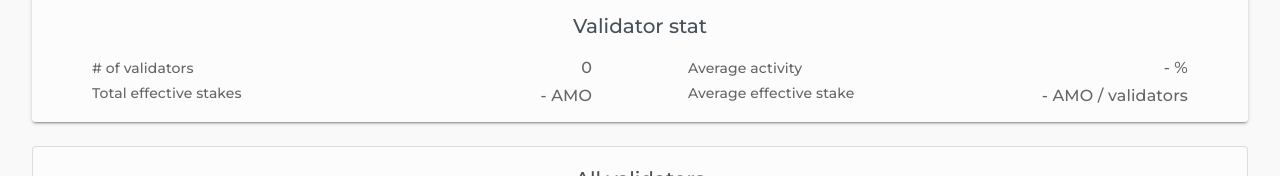
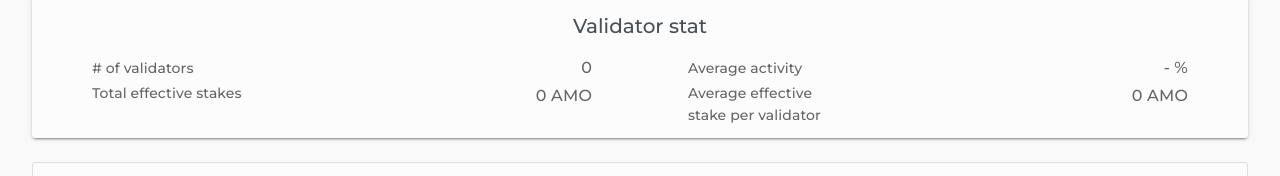
Before and after one commit to amolabs/explorer2, a Vue app in the folder vue/: page /validators in a window 1280 px wide. Shown: the part 148-324 px from the top of the page. Built offline with nearby package versions, Linux system fonts and the light colour scheme; no server answers.

Commit message:
[vue] use long format($amoLong) when there is room

```diff
--- a/vue/src/plugin.js
+++ b/vue/src/plugin.js
@@ -16,7 +16,17 @@ globalMethods.install = function (Vue, options) {
     return Number(data.toFixed(2)).toLocaleString() + ' ' +  units[idx];
   };
 
-  Vue.prototype.$amoHuman = (param) => {
+  Vue.prototype.$amoLong = (param) => {
+    let data = param;
+    if (data === undefined) {
+      data = 0;
+    }
+    data /= 1000000000000000000; // mote to amo
+
+    return Number(data.toFixed(2)).toLocaleString();
+  };
+
+  Vue.prototype.$amoShort = (param) => {
     //console.log('byte calc', param);
     let data = param;
     if (data === undefined) {
--- a/vue/src/views/Blocks.vue
+++ b/vue/src/views/Blocks.vue
@@ -40,7 +40,7 @@
                   </v-col>
                   <v-col cols="12" md="6" class="py-0 px-lg-12 text-right subtitle-2">
                     <div>
-                      <!--span> {{ this.$amoHuman(this.blockStat.avgIncentive)  }} AMO / blk</span-->
+                      <!--span> {{ this.$amoLong(this.blockStat.avgIncentive)  }} AMO / blk</span-->
                       <span> - AMO / blk</span>
                     </div>
                   </v-col>
--- a/vue/src/views/InspectAccount.vue
+++ b/vue/src/views/InspectAccount.vue
@@ -21,7 +21,7 @@
                     <span> AMO balance </span>
                   </v-col>
                   <v-col cols="12" md="6" class="py-0 px-lg-12 text-right subtitle-2">
-                    <span> {{this.$amoHuman(this.account.balance)}} AMO</span>
+                    <span> {{this.$amoLong(this.account.balance)}} AMO</span>
                   </v-col>
                 </v-row>
               </v-col>
@@ -31,7 +31,7 @@
                     <span> Stake </span>
                   </v-col>
                   <v-col cols="12" md="10" class="py-0 px-lg-12 text-left subtitle-2">
-                    <span> {{ this.$amoHuman(this.account.stake)}} AMO for validator <br/>
+                    <span> {{ this.$amoLong(this.account.stake)}} AMO for validator <br/>
                       <router-link :to="{name: 'InspectValidator', params: { address: this.account.valAddr}}">{{ this.account.valAddr }}
                       </router-link>
                     </span>
@@ -44,7 +44,7 @@
                     <span> Delegate </span>
                   </v-col>
                   <v-col cols="12" md="10" class="py-0 px-lg-12 text-left subtitle-2">
-                    <span> {{this.$amoHuman(this.account.delegate)}} AMO for account <br/>
+                    <span> {{this.$amoLong(this.account.delegate)}} AMO for account <br/>
                       <router-link :to="{name: 'InspectAccount', params: { address: this.account.delAddr}}">{{ this.account.delAddr }}
                       </router-link>
                     </span>
--- a/vue/src/views/InspectTx.vue
+++ b/vue/src/views/InspectTx.vue
@@ -51,7 +51,7 @@
                     <span> fee </span>
                   </v-col>
                   <v-col cols="12" md="6" class="py-0 px-lg-12 text-right subtitle-2">
-                    <span> {{this.$amoHuman(this.tx.fee)}} AMO </span>
+                    <span> {{this.$amoLong(this.tx.fee)}} AMO </span>
                   </v-col>
                 </v-row>
               </v-col>
--- a/vue/src/views/InspectValidator.vue
+++ b/vue/src/views/InspectValidator.vue
@@ -42,7 +42,7 @@
                     <span> Effective stake </span>
                   </v-col>
                   <v-col cols="12" md="8" sm="6" class="py-0 px-lg-12 text-right subtitle-2">
-                    <span> {{ this.$amoHuman(this.validator.effStake) }} AMO </span>
+                    <span> {{ this.$amoLong(this.validator.effStake) }} AMO </span>
                   </v-col>
                 </v-row>
               </v-col>
@@ -91,7 +91,7 @@
                              :to="{ path: '/inspect/account/' + item.address, params : {hash: item.address} }">{{ item.address }}</router-link>
               </template>
               <template #delegate="{item}">
-                <span> {{ $amoHuman(item.delegate) }} AMO</span>
+                <span> {{ $amoShort(item.delegate) }} AMO</span>
               </template>
             </c-scroll-table>
           </c-card>
--- a/vue/src/views/Transactions.vue
+++ b/vue/src/views/Transactions.vue
@@ -44,7 +44,7 @@
                   </v-col>
                   <v-col cols="12" md="6" class="py-0 px-lg-12 text-right subtitle-2">
                     <div>
-                      <span> {{ this.$amoHuman(this.txStat.avgTxFee) }} AMO / tx </span>
+                      <span> {{ this.$amoLong(this.txStat.avgTxFee) }} AMO / tx </span>
                     </div>
                   </v-col>
                 </v-row>
--- a/vue/src/views/Validators.vue
+++ b/vue/src/views/Validators.vue
@@ -33,26 +33,24 @@
               </v-col>
               <v-col cols="12" md="6">
                 <v-row align="start">
-                  <v-col cols="12" md="6" class="py-0 px-lg-12 text-left">
+                  <v-col cols="12" md="5" class="py-0 px-lg-12 text-left">
                     <span> Total effective stakes </span>
                   </v-col>
-                  <v-col cols="12" md="6" class="py-0 px-lg-12 text-right subtitle-2">
+                  <v-col cols="12" md="7" class="py-0 px-lg-12 text-right subtitle-2">
                     <div>
-                      <!--span> {{ this.$amoHuman(this.validatorStat.totalEffStakes) }} AMO </span-->
-                      <span> - AMO </span>
+                      <span> {{ this.$amoLong(this.validatorStat.totalEffStakes) }} AMO </span>
                     </div>
                   </v-col>
                 </v-row>
               </v-col>
               <v-col cols="12" md="6">
                 <v-row align="start">
-                  <v-col cols="12" md="6" class="py-0 px-lg-12 text-left">
-                    <span> Average effective stake </span>
+                  <v-col cols="12" md="5" class="py-0 px-lg-12 text-left">
+                    <span> Average effective stake per validator</span>
                   </v-col>
-                  <v-col cols="12" md="6" class="py-0 px-lg-12 text-right subtitle-2">
+                  <v-col cols="12" md="7" class="py-0 px-lg-12 text-right subtitle-2">
                     <div>
-                      <!--span> {{ this.$amoHuman(this.validatorStat.avgEffStake) }} AMO / validators </span-->
-                      <span> - AMO / validators </span>
+                      <span> {{ this.$amoLong(this.validatorStat.avgEffStake) }} AMO </span>
                     </div>
                   </v-col>
                 </v-row>
@@ -81,7 +79,7 @@
                              :to="{ path: '/inspect/validator/' + item.valAddr, params : {address: item.valAddr } }">{{ item.valAddr }}</router-link>
               </template>
               <template #effStake="{item}">
-                <span> {{ $amoHuman(item.effStake) }}  AMO</span>
+                <span> {{ $amoShort(item.effStake) }}  AMO</span>
               </template>
               <template #valPower="{item}">
                 <span>{{ Number(item.valPower).toPrecision(5) }} </span>
```
Also changed, not shown: vue/src/views/Dashboard.vue (+8 -8 lines).
